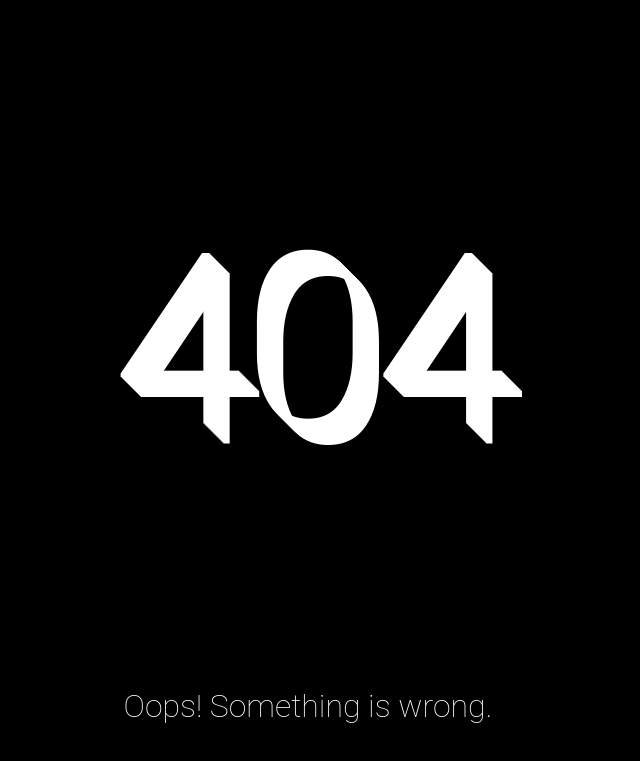
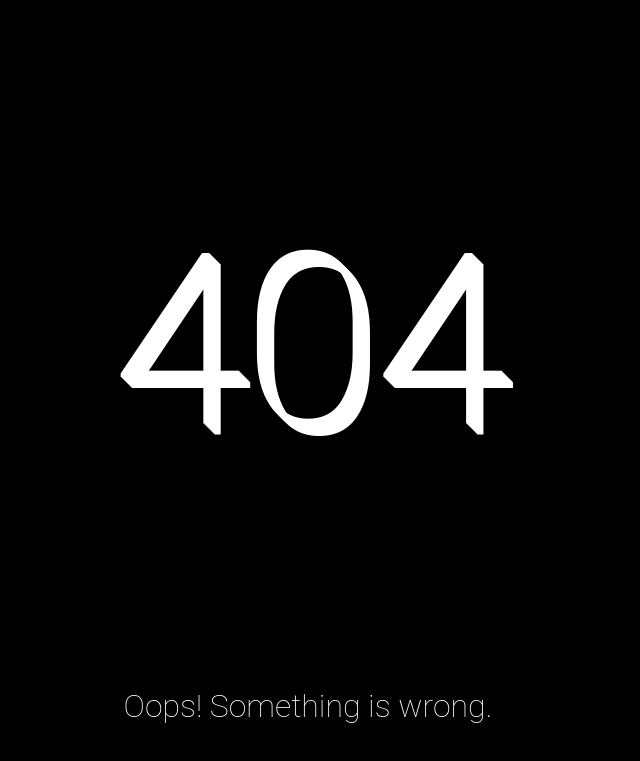
Before and after one commit to IvanAshikhin/VIN_decoder_proj, a Django app: template templates/404_page.html in a window 1280 px wide. Shown: the top 761 px of the page, without its empty margins (332-972 px from the left). Run offline with Django 4.2, Linux system fonts and the light colour scheme; the template is opened without the code that fills it, so the values that code supplies are empty; parts of the project's set-up code (start-up, migrations or seed data) failed here and were passed over.

Commit message:
Change 404 error styles /3

```diff
--- a/static/404_style.css
+++ b/static/404_style.css
@@ -39,6 +39,5 @@ h1 {
     font-size: 15em;
     font-weight: 100;
     text-shadow: #ffffff 1px 1px, #ffffff 2px 2px, #ffffff 3px 3px, #ffffff 4px 4px, #ffffff 5px 5px, #ffffff 6px 6px, #ffffff 7px 7px, #ffffff 8px 8px, #ffffff 9px 9px, #ffffff 10px 10px,
-    #ffffff 11px 11px, #ffffff 12px 12px, #ffffff 13px 13px, #ffffff 14px 14px, #ffffff 15px 15px, #ffffff 16px 16px, #ffffff 17px 17px, #ffffff 18px 18px, #ffffff 19px 19px, #ffffff 20px 20px;
-
+    #ffffff 11px 11px;
 }
```
